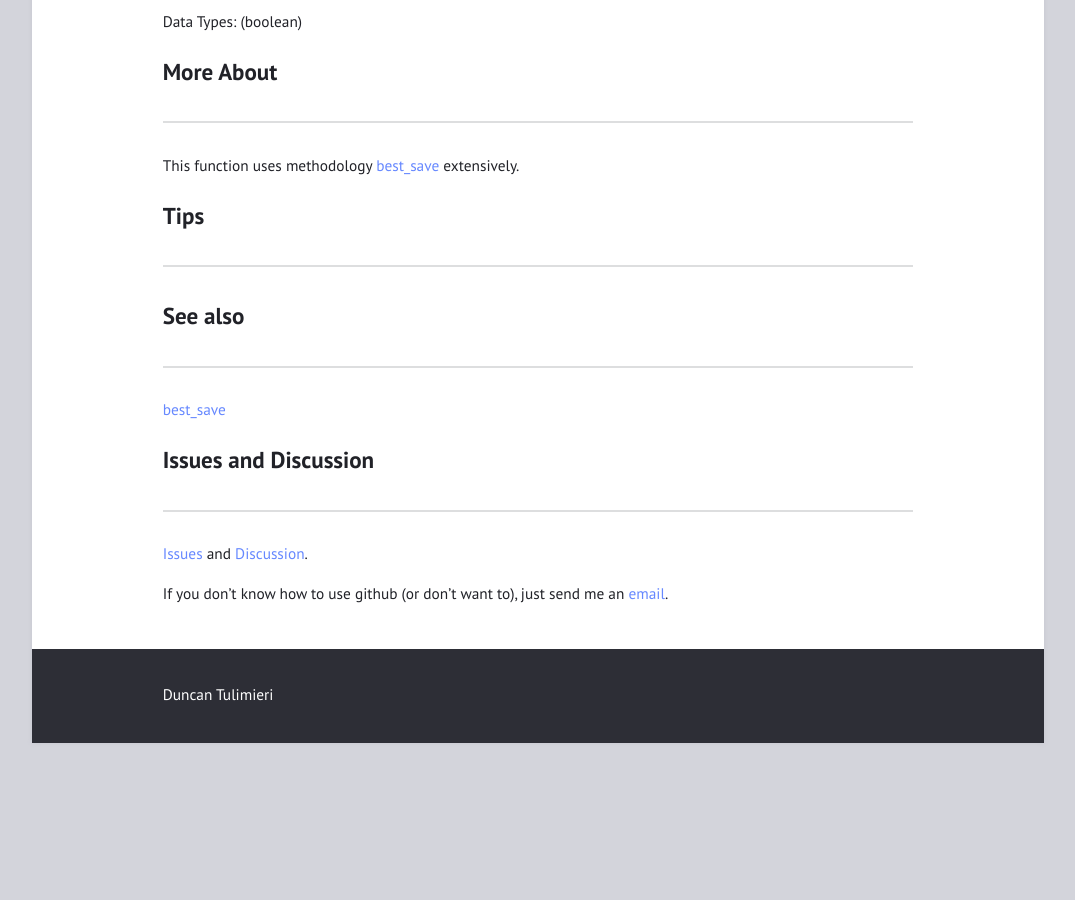
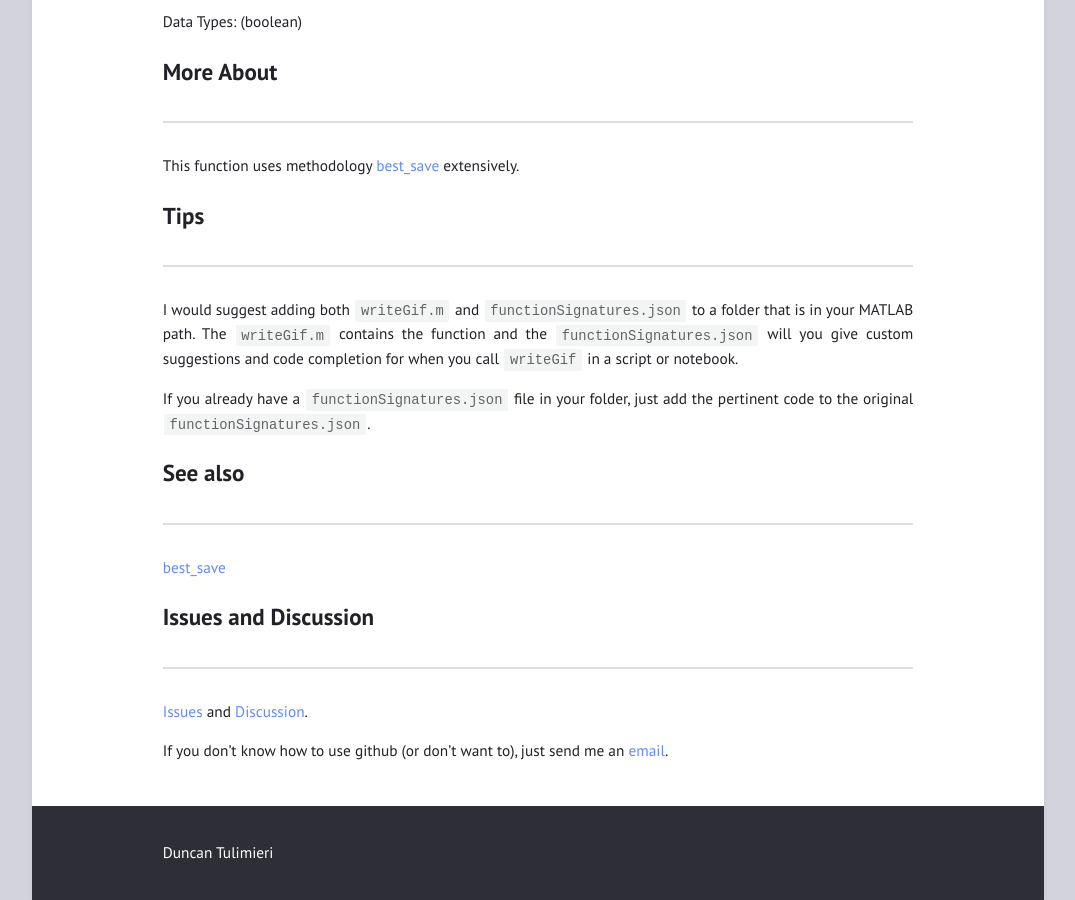
Before and after one commit to tulimid1/createGif-py, a Jekyll site: the page built from writeGif_m.md, in a window 1280 px wide and 900 px high, scrolled down 3734 px. Shown: the whole window, without its empty margins (102-1177 px from the left). Built offline with Jekyll 4.4.1, drawn with Linux system fonts in a browser that asks for light colours; before the commit the page ends 4477 px from its top, so only the background shows below that.

Commit message:
Update writeGif_m.md

```diff
--- a/writeGif_m.md
+++ b/writeGif_m.md
@@ -104,6 +104,10 @@
 ## Tips
 ---
 
+I would suggest adding both `writeGif.m` and `functionSignatures.json` to a folder that is in your MATLAB path. The `writeGif.m` contains the function and the `functionSignatures.json` will you give custom suggestions and code completion for when you call `writeGif` in a script or notebook.
+
+If you already have a `functionSignatures.json` file in your folder, just add the pertinent code to the original `functionSignatures.json`.
+
 ## See also
 ---
 [best_save](https://tulimid1.github.io/savingFiles/best_save_m/)
```
